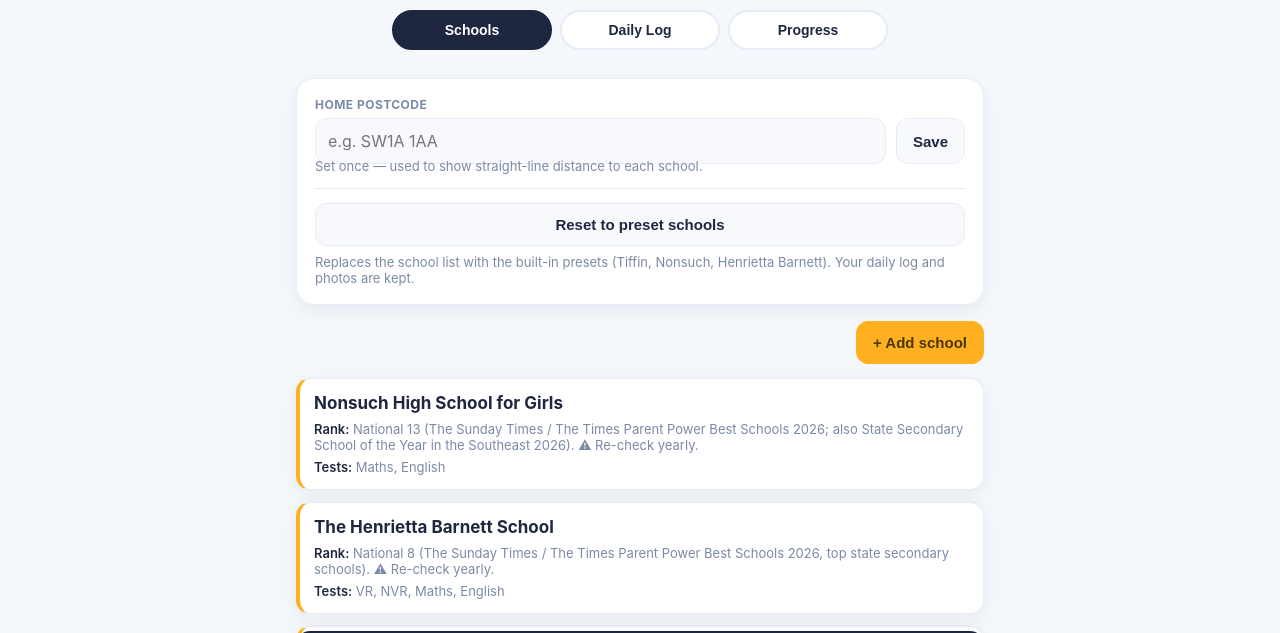
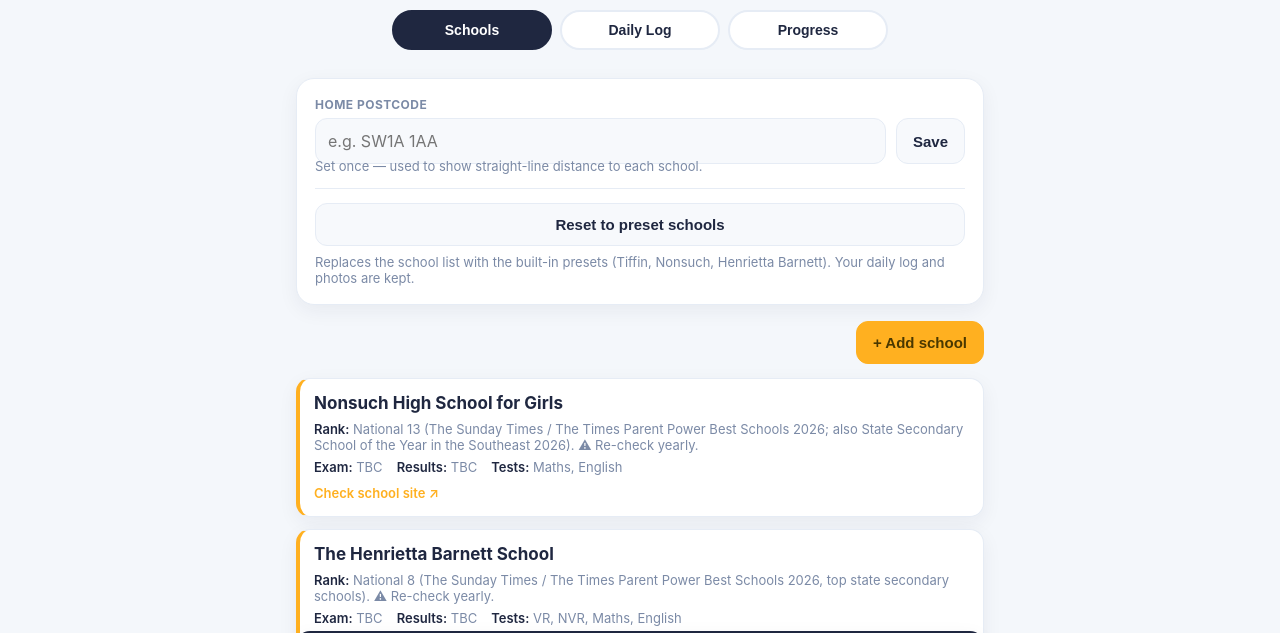
Before and after one commit to bindukummeta/education-planner, a plain HTML site: page index.html in a window 1280 px wide. Shown: the part 94-727 px from the top of the page. Drawn offline with Linux system fonts and the light colour scheme.

Commit message:
Show TBC for empty exam/results dates; add per-card school-site link; SW v9 -> v10
- School cards now always show Exam and Results rows, displaying "TBC" (to be
  confirmed) when the date is blank instead of hiding the row
- Add a one-tap "Check school site" link on each card (opens the school's
  official website in a new tab) to make re-checking dates easy; click
  stopPropagation so it doesn't open the edit form
- Add .school-link styles
- Bump service-worker cache v9 -> v10

Note: automatic fetching of dates from school sites is not possible from a
static browser PWA (cross-origin fetch is blocked by CORS and the dates are
unstructured prose/PDFs); the link provides a reliable manual re-check instead.

```diff
--- a/app.js
+++ b/app.js
@@ -104,16 +104,33 @@
       const dist = await distanceLabel(s, homeCoord);
       const card = document.createElement("div");
       card.className = "school-card";
+      // Exam/results are exact per-cycle dates the user confirms; show "TBC"
+      // (to be confirmed) when blank rather than hiding the row.
+      const examVal = s.examDate ? esc(s.examDate) : "TBC";
+      const resultsVal = s.resultsDate ? esc(s.resultsDate) : "TBC";
       card.innerHTML =
         "<h3>" + esc(s.name) + "</h3>" +
         '<div class="school-meta">' +
         (dist ? "<span><b>Distance:</b> " + esc(dist) + "</span>" : "") +
         (s.nationalRanking ? "<span><b>Rank:</b> " + esc(s.nationalRanking) + "</span>" : "") +
-        (s.examDate ? "<span><b>Exam:</b> " + esc(s.examDate) + "</span>" : "") +
+        "<span><b>Exam:</b> " + examVal + "</span>" +
+        "<span><b>Results:</b> " + resultsVal + "</span>" +
         (cut != null ? "<span><b>Cut-off:</b> " + cut + "%</span>" : "") +
         "<span><b>Tests:</b> " + esc(tested) + "</span>" +
         "</div>";
       card.addEventListener("click", () => openSchoolForm(s));
+      // One-tap link to the school's official site to re-check dates. Stop the
+      // click bubbling so it opens the site rather than the edit form.
+      if (s.website) {
+        const link = document.createElement("a");
+        link.className = "school-link";
+        link.href = s.website;
+        link.target = "_blank";
+        link.rel = "noopener noreferrer";
+        link.textContent = "Check school site ↗";
+        link.addEventListener("click", (ev) => ev.stopPropagation());
+        card.appendChild(link);
+      }
       list.appendChild(card);
     }
   }
--- a/service-worker.js
+++ b/service-worker.js
@@ -1,4 +1,4 @@
-const CACHE = "eduplanner-v9";
+const CACHE = "eduplanner-v10";
 const ASSETS = [
   "./",
   "./index.html",
--- a/styles.css
+++ b/styles.css
@@ -168,6 +168,15 @@
 .school-card h3 { margin: 0 0 8px; font-size: 17px; }
 .school-meta { display: flex; flex-wrap: wrap; gap: 6px 14px; font-size: 13px; color: var(--muted); }
 .school-meta b { color: var(--text); font-weight: 600; }
+.school-link {
+  display: inline-block;
+  margin-top: 10px;
+  font-size: 13px;
+  color: var(--accent);
+  text-decoration: none;
+  font-weight: 600;
+}
+.school-link:hover { text-decoration: underline; }
 
 /* ---- Entries ---- */
 .entry-row {
```
